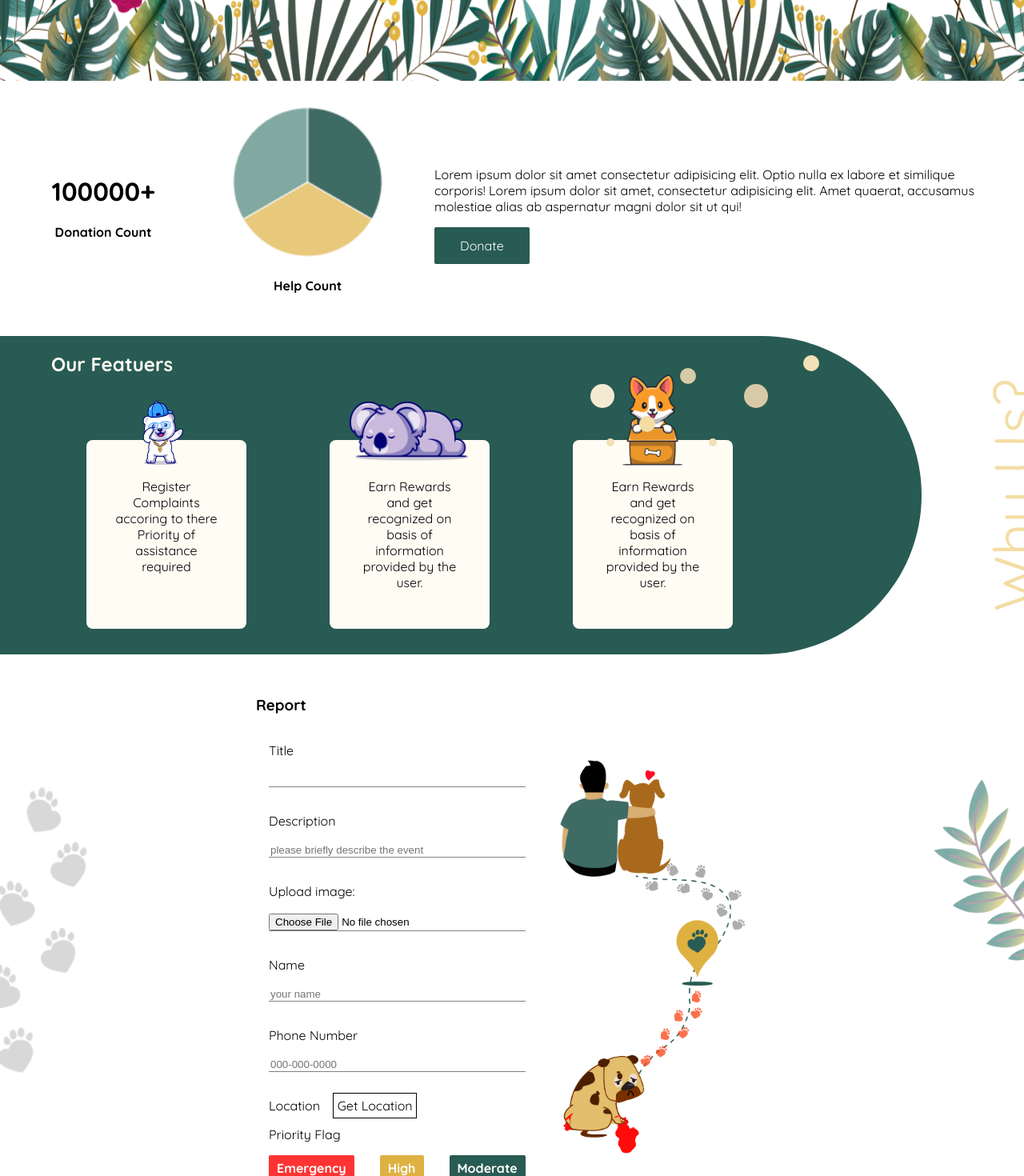
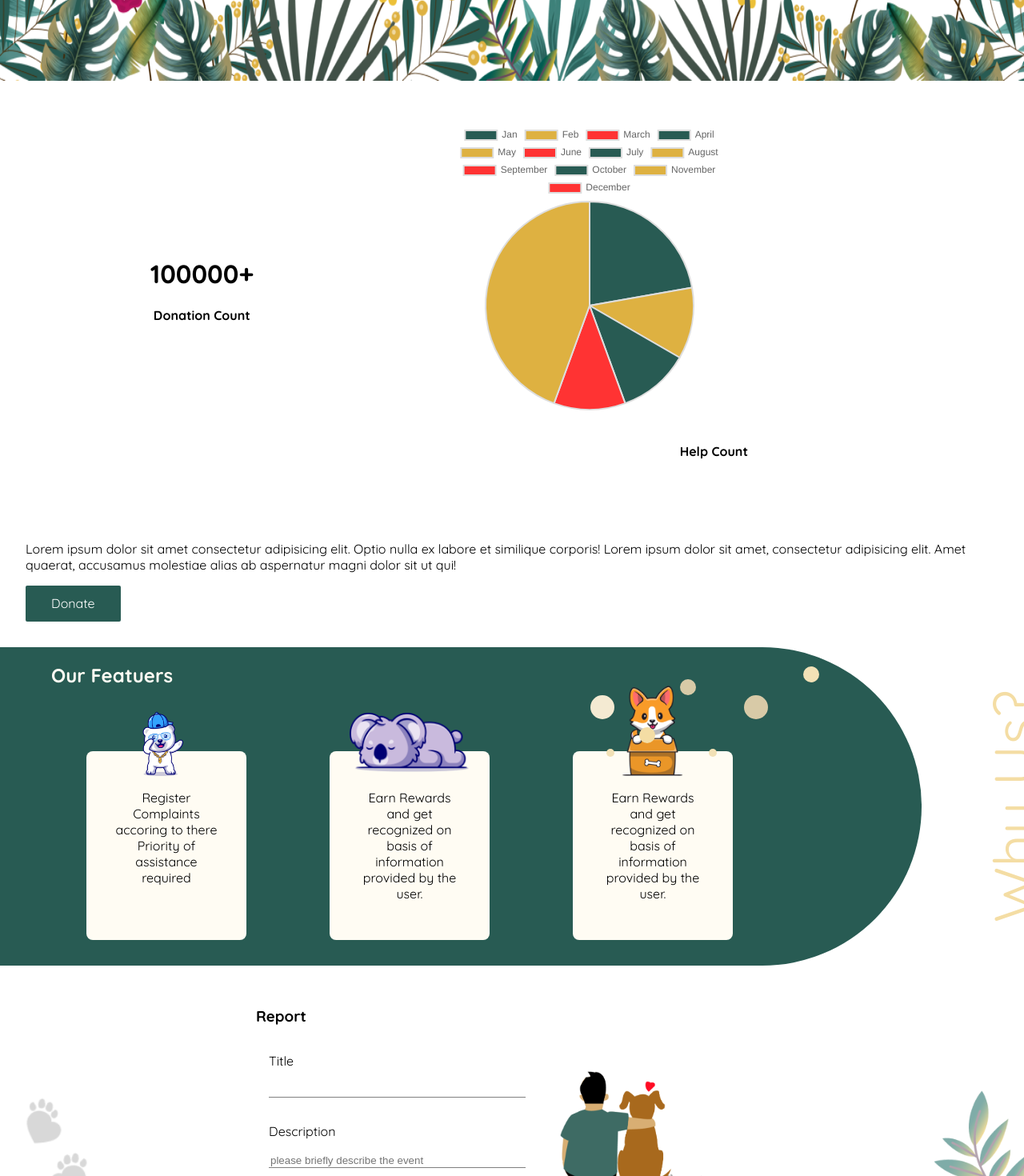
Before and after one commit to DustyPaws4930/dustypaws, a React (Create React App) app in the folder client/: page / in a window 1280 px wide. Shown: the part 520-1990 px from the top of the page at 80% size. Built offline with nearby package versions, Linux system fonts and the light colour scheme.

Commit message:
few UI changes and icon changes

```diff
--- /dev/null
+++ b/client/src/components/Charts/PieChart.jsx
@@ -0,0 +1,13 @@
+import React from "react";
+import { Pie } from "react-chartjs-2";
+import { Chart as ChartJS } from "chart.js/auto";
+
+const PieChart = ({ chartData }) => {
+  return (
+    <div>
+      <Pie data={chartData} />
+    </div>
+  );
+};
+
+export default PieChart;
--- a/client/src/components/Complaint/Report.css
+++ b/client/src/components/Complaint/Report.css
@@ -11,47 +11,49 @@
   margin: 1rem;
   border: 1px solid black;
   padding: 0.3rem;
+  border-radius: 10px;
 }
-section .labelInputWrapper, .priority-flag-wrapper{
+section .labelInputWrapper,
+.priority-flag-wrapper {
   display: flex;
   flex-direction: column;
 }
-section .labelInputWrapper input{
+section .labelInputWrapper input {
   margin-top: 2px;
 }
-section.report-complaint{
+section.report-complaint {
   max-width: 400px;
 }
-.priority-flag-wrapper>label{
+.priority-flag-wrapper > label {
   margin: 0 1rem 1rem 1rem;
 }
 
-.priority-flag-wrapper button{
+.priority-flag-wrapper button {
   margin: 0 1rem;
   padding: 6px 10px;
 }
 
-.priority-buttons{
+.priority-buttons {
   display: flex;
 }
 
-.priority-buttons button{
-    flex-basis: 100%;
-    color: white;
-    font-weight: bold;
-    border-radius: 2px;
+.priority-buttons button {
+  flex-basis: 100%;
+  color: white;
+  font-weight: bold;
+  border-radius: 2px;
 }
 
-.priority-buttons .emergency{
-  background: #FF3333;
+.priority-buttons .emergency {
+  background: #ff3333;
 }
 
-.priority-buttons .high{
-  background: #DEB141;
+.priority-buttons .high {
+  background: #deb141;
 }
 
-.priority-buttons .moderate{
-  background: #285B53;
+.priority-buttons .moderate {
+  background: #285b53;
 }
 
 .submit > button {
@@ -59,7 +61,7 @@ section.report-complaint{
   width: 91%;
   padding: 10px;
   margin: 1rem;
-  background-color: #285B53;
-  color:white;
+  background-color: #285b53;
+  color: white;
   font-weight: bold;
 }
--- a/client/src/components/Complaint/Report.jsx
+++ b/client/src/components/Complaint/Report.jsx
@@ -185,9 +185,9 @@ let Report = () => {
             />
           </div>
           <div className="LocationWrapper">
-            <label>Location</label>
+            <label>Location :</label>
             <a className="LocationBtn" onClick={GetLocationNShowPopUp}>
-              Get Location
+              Auto Detect
             </a>
           </div>
           {PopUpContent}
--- a/client/src/components/Event/Event.css
+++ b/client/src/components/Event/Event.css
@@ -17,16 +17,15 @@ html {
 .react-multiple-carousel__arrow {
   visibility: hidden;
 }
-.react-multi-carousel-dot--active button:first-child{
+.react-multi-carousel-dot--active button:first-child {
   background-color: #295b53;
   border: none;
   transform: scale(1.05);
 }
-.react-multi-carousel-dot button{
+.react-multi-carousel-dot button {
   background-color: #698c87;
-
 }
-.react-multi-carousel-dot button{
+.react-multi-carousel-dot button {
   border: none !important;
   transform: scale(0.7);
 }
@@ -95,6 +94,10 @@ html {
 .featured-event-date p {
   float: right;
 }
+
+#CalenderIcon {
+  color: #295b53;
+}
 .featured-event-description p {
   overflow: hidden;
   text-overflow: ellipsis;
@@ -129,11 +132,11 @@ hr {
   color: black;
   font-weight: bolder;
 }
-.recent-event-container{
+.recent-event-container {
   max-width: 1200px;
   margin: 0 auto;
 }
-.upcoming-event-container{
+.upcoming-event-container {
   max-width: 1200px;
   margin: 0 auto;
 }
@@ -160,16 +163,15 @@ hr {
   text-align: center;
   /* margin-right: -100px; */
 }
-.owl-item.active{
-    margin: 0;
-    /* padding: -50px; */
+.owl-item.active {
+  margin: 0;
+  /* padding: -50px; */
 }
 .owl-item.active.center .item {
   transform: scale(1);
   opacity: 1;
   border-radius: 10px;
   background-position: center;
-
 }
 .item {
   padding: 50px 10px;
@@ -188,7 +190,6 @@ hr {
   background-size: cover;
   color: white;
   z-index: 0;
-
 }
 .item p {
   overflow: hidden;
@@ -218,36 +219,35 @@ hr {
   width: 100%;
   height: 100%;
   overflow: hidden;
-  background-image: url('../images/Event_Feature_Hero.jpg');
+  background-image: url("../images/Event_Feature_Hero.jpg");
   background-position: center;
   background-repeat: no-repeat;
   background-size: cover;
 }
-.footer{
+.footer {
   margin-top: 40px;
 }
-.our-partners-heading{
+.our-partners-heading {
   margin-bottom: 50px;
 }
 
 /* #295B53 */
-@media only screen and (max-width: 500px){
-  .featured-event{
+@media only screen and (max-width: 500px) {
+  .featured-event {
     /* background-color: cadetblue; */
     display: flex;
     margin: 10px;
     padding: 0;
     height: 85vh;
   }
-  .featured-event-heading{
+  .featured-event-heading {
     margin: 0;
     /* background-color: aqua; */
     display: flex;
     justify-content: center;
     text-align: center;
-
   }
-  .Event-Mobile{
+  .Event-Mobile {
     /* background-color: aquamarine; */
     display: flex;
     flex-direction: column;
@@ -258,10 +258,9 @@ hr {
     border: 5px solid #295b53;
     border-radius: 5px;
     padding: 270px 30px 20px 30px;
-     /* change here for image placement */
-
+    /* change here for image placement */
   }
-  .featured-event-img{
+  .featured-event-img {
     /* visibility: hidden; */
     position: absolute;
     left: 10%;
@@ -270,18 +269,17 @@ hr {
     width: 80%;
     height: 35%;
     border-radius: 10px;
-    background-image: url('../images/Event_Feature_Hero.jpg');
+    background-image: url("../images/Event_Feature_Hero.jpg");
   }
-  .featured-event-date{
+  .featured-event-date {
     display: flex;
     justify-content: center;
   }
-  .featured-event-description{
-   text-align: center;
+  .featured-event-description {
+    text-align: center;
   }
   .btn-feature-event {
     display: flex;
     justify-content: center;
   }
-
 }
--- a/client/src/components/Event/Event.jsx
+++ b/client/src/components/Event/Event.jsx
@@ -11,6 +11,7 @@ import "owl.carousel/dist/assets/owl.theme.default.css";
 import Header from "../Header/Header";
 import Event_Page_Card_Dog from "../images/Event_Page_Card_Dog.jpg";
 // import WishlistIcon from "../images/WishlistIcon.png";
+import EventCalenderImg from "../images/Event_Calender.png";
 
 const Event = (props) => {
   const responsive = {
@@ -38,19 +39,19 @@ const Event = (props) => {
       // margin: "0px",
       marginleft: "100px",
       marginRight: "100px",
-      center: true
+      center: true,
     },
     768: {
       items: 3,
       marginleft: "100px",
       marginRight: "100px",
-      center: true
+      center: true,
     },
     480: {
       items: 3,
       // marginleft: "10px",
       marginRight: "10px",
-      center: true
+      center: true,
     },
     0: {
       items: 1,
@@ -78,10 +79,7 @@ const Event = (props) => {
           </div>
           <div className="Event-Mobile">
             <div className="featured-event-date">
-                <img
-                  src="https://cdn-icons.flaticon.com/png/512/2740/premium/2740596.png?token=exp=1655976101~hmac=ee24fa289b78d2da49995ba8d659d3d0"
-                  alt=""
-                />
+              <img id="CalenderIcon" src={EventCalenderImg} alt="" />
               <p>Days to go</p>
             </div>
             <div className="featured-event-description">
@@ -89,12 +87,12 @@ const Event = (props) => {
               <p>
                 Lorem ipsum dolor sit amet consectetur adipisicing elit.
                 Voluptatum consequuntur, amet id nobis, numquam laudantium
-                  excepturi fugit quaerat aspernatur, illo ipsumipsa esse architecto
-                  deleniti beatae doloribus. Minus, fuga obcaecati! Lorem, ipsum
-                  dolor sit amet consectetur adipisicing elit. Aperiam cumque
-                  voluptas sit rem eaque animi nisi, consequatur repellendus
-                  asperiores maiores, consectetur aut maxime, excepturi odio?
-                  Nesciunt veniam excepturi in quis.
+                excepturi fugit quaerat aspernatur, illo ipsumipsa esse
+                architecto deleniti beatae doloribus. Minus, fuga obcaecati!
+                Lorem, ipsum dolor sit amet consectetur adipisicing elit.
+                Aperiam cumque voluptas sit rem eaque animi nisi, consequatur
+                repellendus asperiores maiores, consectetur aut maxime,
+                excepturi odio? Nesciunt veniam excepturi in quis.
               </p>
               <div className="btn-feature-event">
                 <Link to="/singleEvent">
@@ -409,7 +407,6 @@ const Event = (props) => {
           >
             {/* <div className='item-black'> */}
             <div className="item">
-
               <h3>People For Animal</h3>
               <p>
                 Lorem ipsum dolor sit amet consectetur adipisicing elit. Aperiam
--- a/client/src/components/User/HomePage.jsx
+++ b/client/src/components/User/HomePage.jsx
@@ -1,4 +1,4 @@
-import React from "react";
+import React, { useState } from "react";
 import AnimatedNumber from "../AnimatedNumber/AnimatedNumber";
 import CardImages1 from "../project-files/13.png";
 import CardImages2 from "../project-files/1 6.png";
@@ -11,7 +11,21 @@ import reportMobile from "../project-files/form-mobile-image1.png";
 import figPie from "../project-files/Figpie.png";
 import Footer from "../Footer/Footer";
 import Report from "../Complaint/Report";
+import PieChart from "../Charts/PieChart";
+import UserData from "../../Data";
 const HomePage = (props) => {
+  const [userData, setUserData] = useState({
+    labels: UserData.map((data) => data.month),
+    datasets: [
+      {
+        label: "Rewards",
+        data: UserData.map((data) => data.userGain),
+        backgroundColor: ["#285b53", "#deb141", "#ff3333"],
+        borderColor: "#ddd",
+        borderWidth: 2,
+      },
+    ],
+  });
   return (
     <div className="Home">
       <section className="landing">
@@ -31,8 +45,8 @@ const HomePage = (props) => {
           <h4>Donation Count</h4>
         </div>
         <div className="charts">
-          <div>
-            <img src={figPie} alt="pie chart" />
+          <div className="userChart" style={{ width: 400 }}>
+            <PieChart chartData={userData} />
           </div>
           <h4>Help Count</h4>
         </div>
```
Also changed, not shown: client/src/components/User/Settings/Whislist.jsx (+12 -4 lines), client/src/components/images/Event_Calender.png (renamed from client/src/components/images/calendar-silhouette.png), client/src/components/images/WishlistIcon.png (renamed from client/src/components/images/Wishlist.png). Lines whose indentation alone changed are shown as unchanged.
